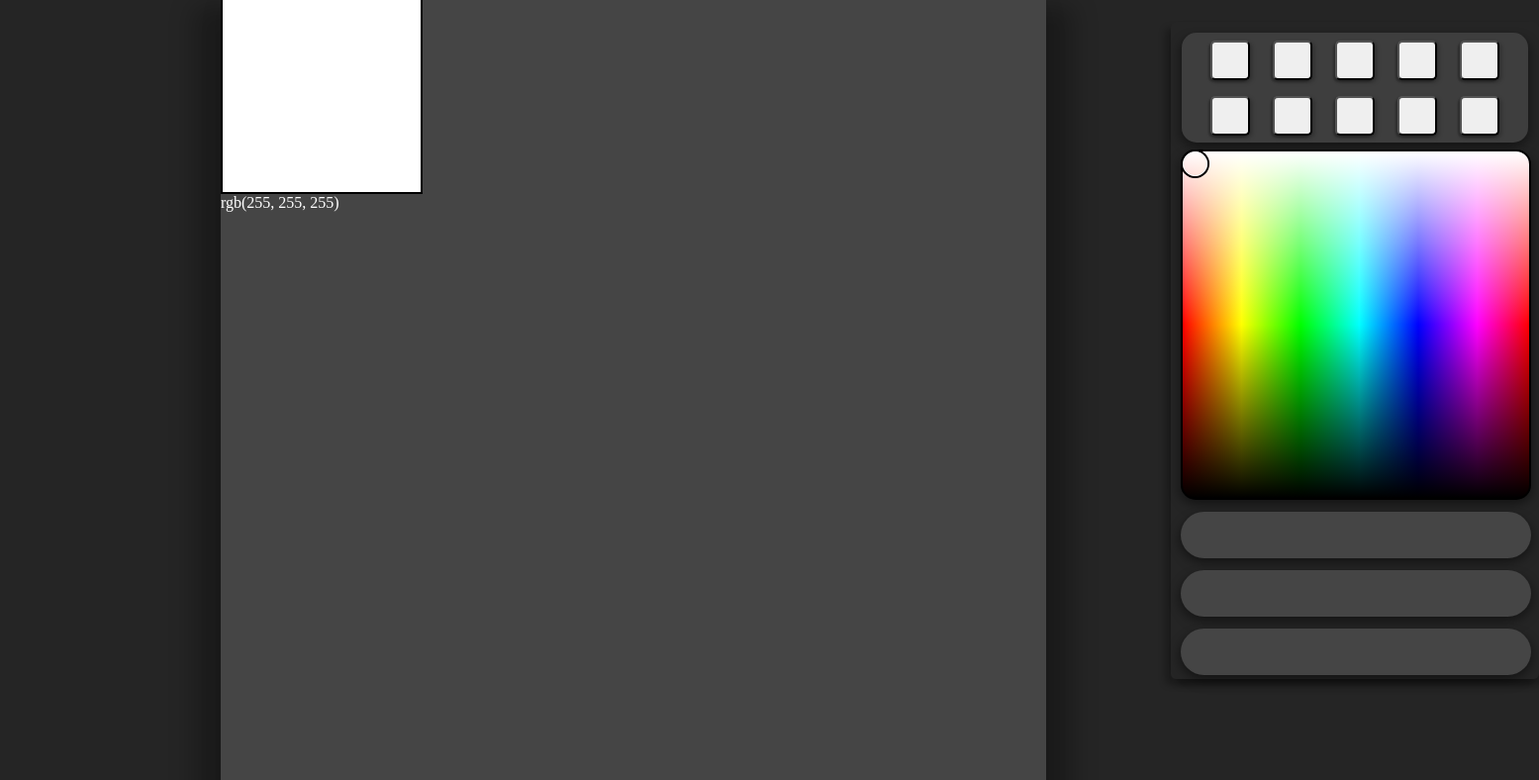
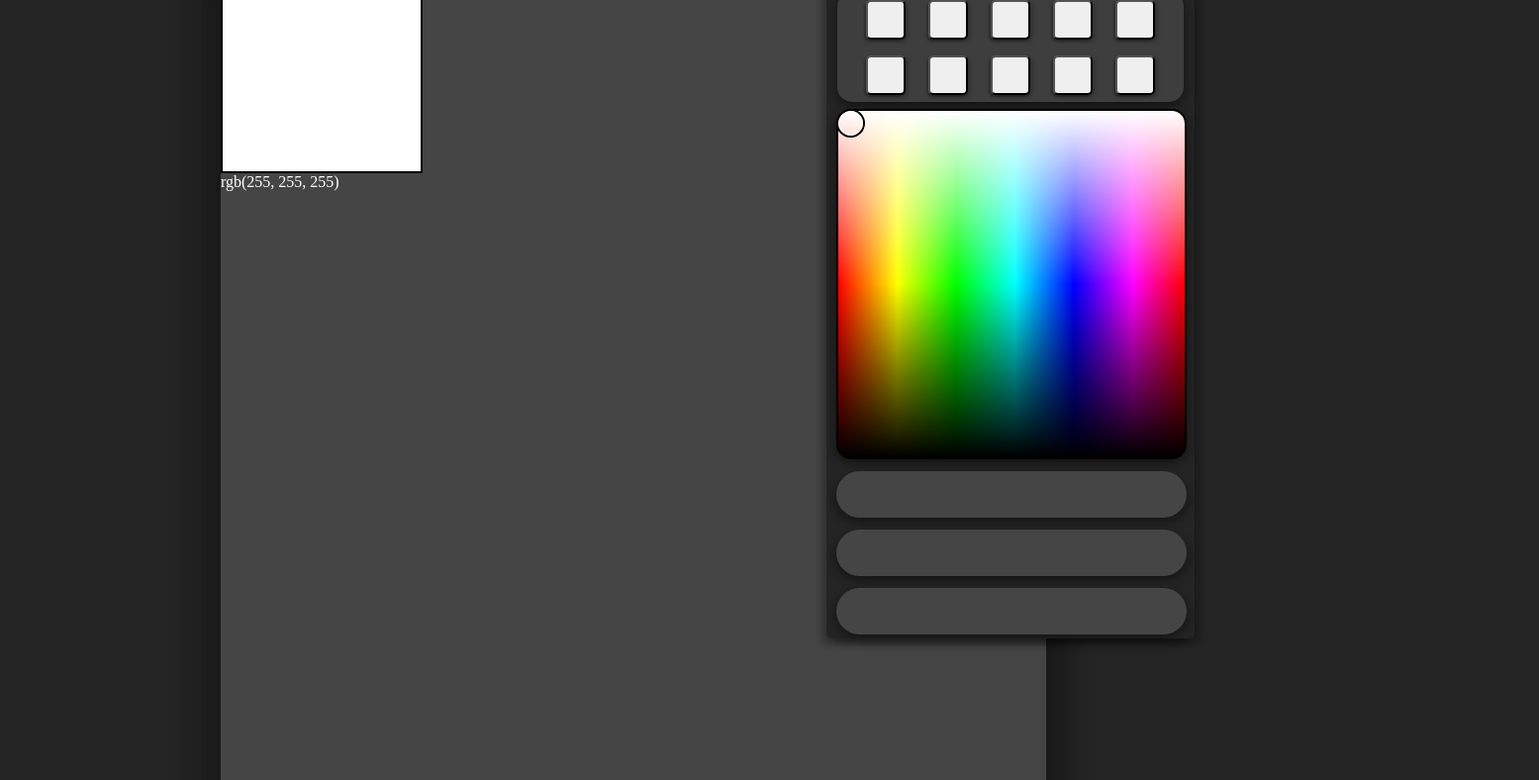
Before and after one commit to TohaLike/colorPicker, a website: page index.html in a window 1280 px wide. Shown: the part 153-941 px from the top of the page at 99% size, 1555 px wide, since content can reach past the window. Drawn offline with nearby package versions, Linux system fonts and the light colour scheme.

Commit message:
update adaptive css

```diff
--- a/css/adaptive.css
+++ b/css/adaptive.css
@@ -1,9 +1,9 @@
-@media (min-width: 1440px) {
+@media only screen and (max-width: 1440px) {
 
     .logo__section {
         margin-top: 0px;
         margin-bottom: -25px;
-        margin-left: 40px;
+        margin-left: -5px;
     }
 
     .header__logo {
@@ -27,8 +27,8 @@
         -6px 6px 6px rgba(0, 0, 0, 0.25);
         border-radius: 5px;
         position: absolute;
-        top: 50px;
-        left: 860px;
+        top: 10px;
+        left: 612px;
     }
 
 
--- a/index.html
+++ b/index.html
@@ -8,8 +8,9 @@
     <link rel="preconnect" href="https://fonts.googleapis.com">
     <link rel="preconnect" href="https://fonts.gstatic.com" crossorigin>
     <link href="https://fonts.googleapis.com/css2?family=Inter:wght@800&display=swap" rel="stylesheet">
+
+    <link rel="stylesheet" href="css/style.css">
     <link rel="stylesheet" href="css/adaptive.css">
-    <link rel="stylesheet" href="css/style.css">
     <title>ColorStorage</title>
 </head>
 <body>
```
